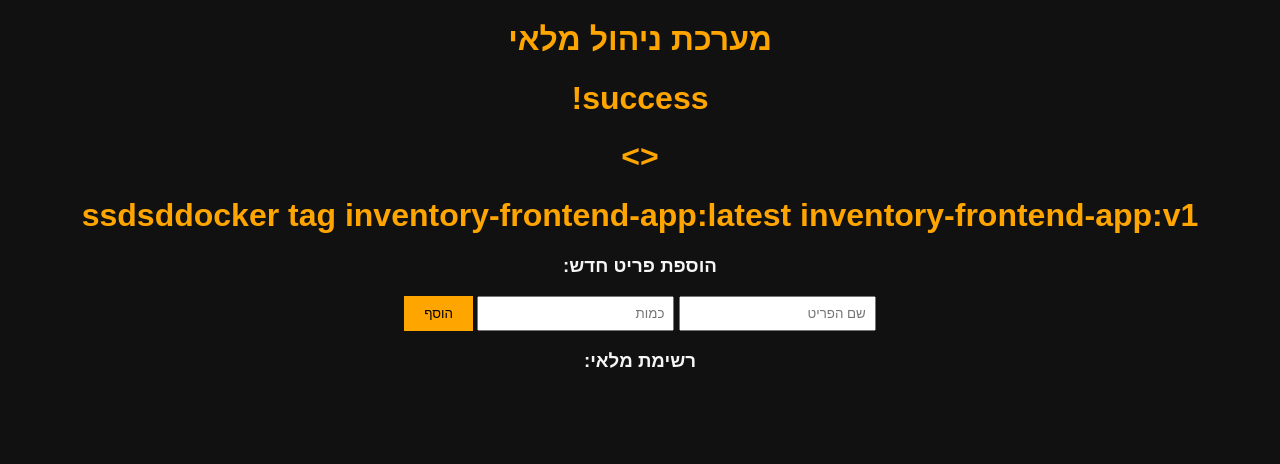
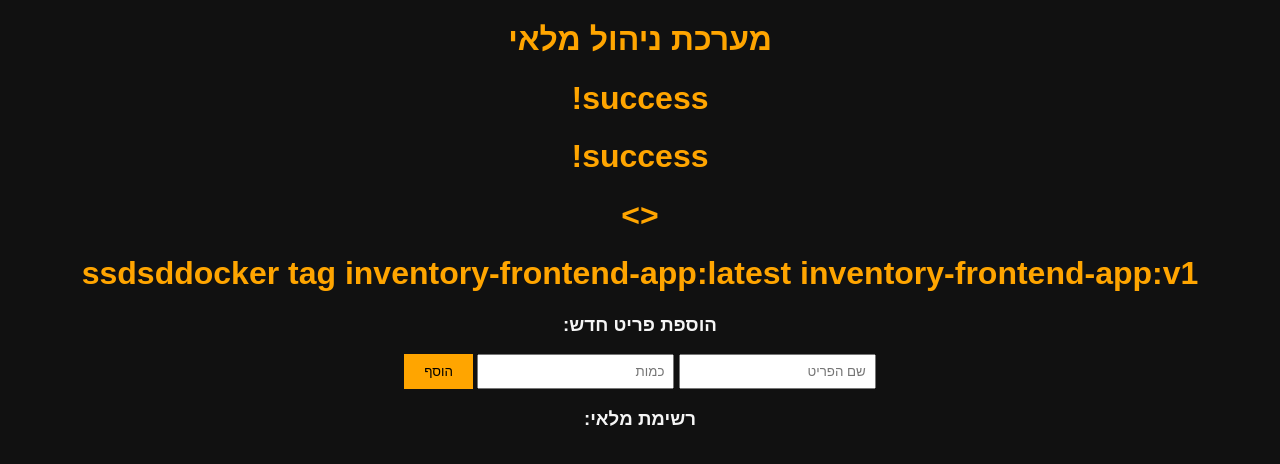
Before and after one commit to MatarCalif72/testing_grounds, a website: page frontend/public/index.html in a window 1280 px wide. Drawn offline with Linux system fonts and the light colour scheme; no server answers.

Commit message:
3rd  commit

```diff
--- a/frontend/public/index.html
+++ b/frontend/public/index.html
@@ -10,6 +10,8 @@
 
     <h1>מערכת ניהול מלאי</h1>
     <h1> success!<h1>
+            <h1> success!<h1>
+
 
 <>    <h1>ssdsddocker tag inventory-frontend-app:latest inventory-frontend-app:v1</h1>
     <h3>הוספת פריט חדש:</h3>
```
